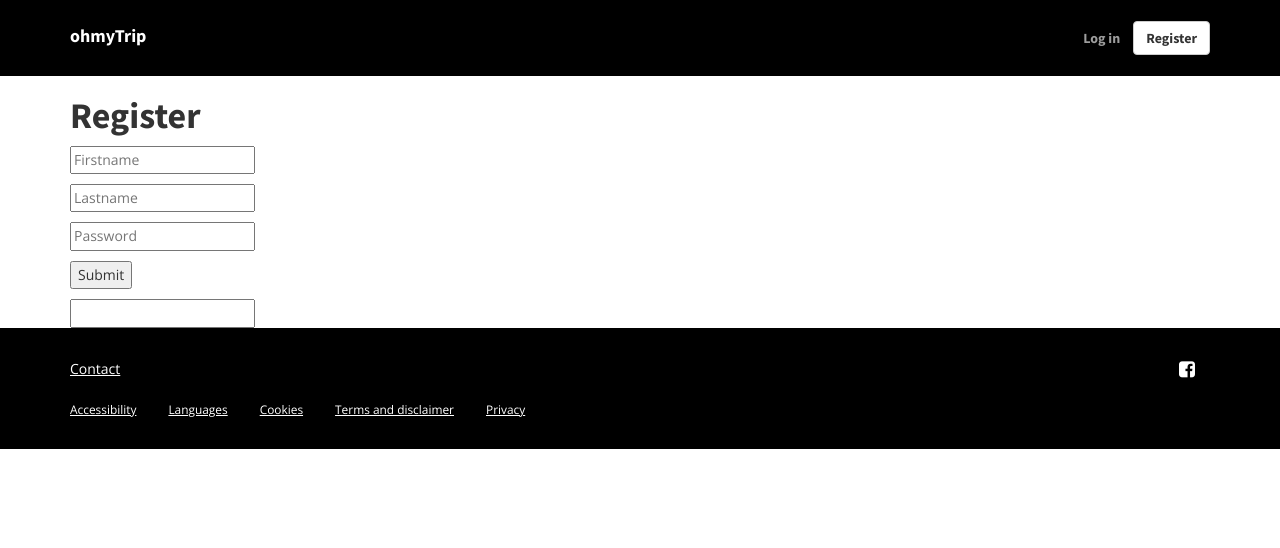
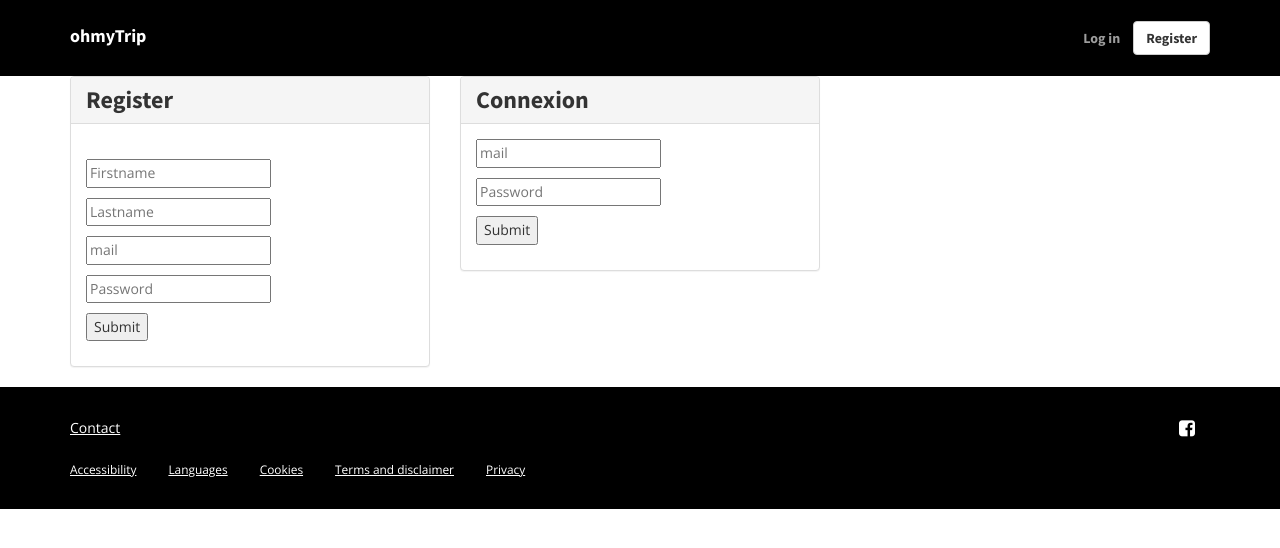
Before and after one commit to tsalmon/ohmyTrip, a Django app: template templates/home.html in a window 1280 px wide. Shown: the top 548 px of the page. Run offline with Django 3.2, Linux system fonts and the light colour scheme; the template is opened without the code that fills it, so the values that code supplies are empty; some libraries are stand-ins or nearby versions.

Commit message:
design register & connexion panels

```diff
--- a/templates/body/content/connexion.html
+++ b/templates/body/content/connexion.html
@@ -1,3 +1,21 @@
-<form>
-	<label for=""></label><input >
-</form>
+<div class="col-sm-4">
+	<div class="panel panel-default">
+		<div class="panel-heading">
+			<h2 class="panel-title">
+				Connexion
+			</h2>
+		</div>
+		<form class="panel-body" action="http://localhost:8000/connexion/" method="post">
+		    {% csrf_token %}
+		    <p>
+				<input type="mail" placeholder="mail" name="mail" required/>
+			</p>
+			<p>
+				<input type="password" placeholder="Password" name="password" required/>
+			<p>
+			<p>
+				<input type="submit"/>
+			</p>
+		</form>
+	</div>
+</div>
--- a/templates/body/content/content.html
+++ b/templates/body/content/content.html
@@ -3,6 +3,8 @@
 {% elif register %}
 	{% include 'body/content/profil.html' %}
 {% else %}
-	{% include 'body/content/register.html' %}
-	{% include 'body/content/connexion.html' %}
+	<div class="row">
+		{% include 'body/content/register.html' %}
+		{% include 'body/content/connexion.html' %}
+	</div>
 {% endif %}
--- a/templates/body/content/register.html
+++ b/templates/body/content/register.html
@@ -1,11 +1,21 @@
-<form action="http://localhost:8000/register/" method="post">
+<div class="col-sm-4">
+	<div class="panel panel-default">
+		<div class="panel-heading">
+			<h2 class="panel-title">
+				Register
+			</h2>
+		</div>
+		<form class="panel-body" action="http://localhost:8000/register/" method="post">
 		    {% csrf_token %}
-	<h1>Register</h1>
+			<h1></h1>
 			<p>
 				<input type="text" placeholder="Firstname" name="firstname" required />
 			</p>
 			<p>
 				<input type="text" placeholder="Lastname" name="lastname" required/>
+			</p>
+			<p>
+				<input type="mail" placeholder="mail" name="mail" required/>
 			</p>
 			<p>
 				<input type="password" placeholder="Password" name="password" required/>
@@ -14,4 +24,5 @@
 				<input type="submit"/>
 			</p>
 		</form>
-</section>
+	</div>
+</div>
```
Lines whose indentation alone changed are shown as unchanged.
